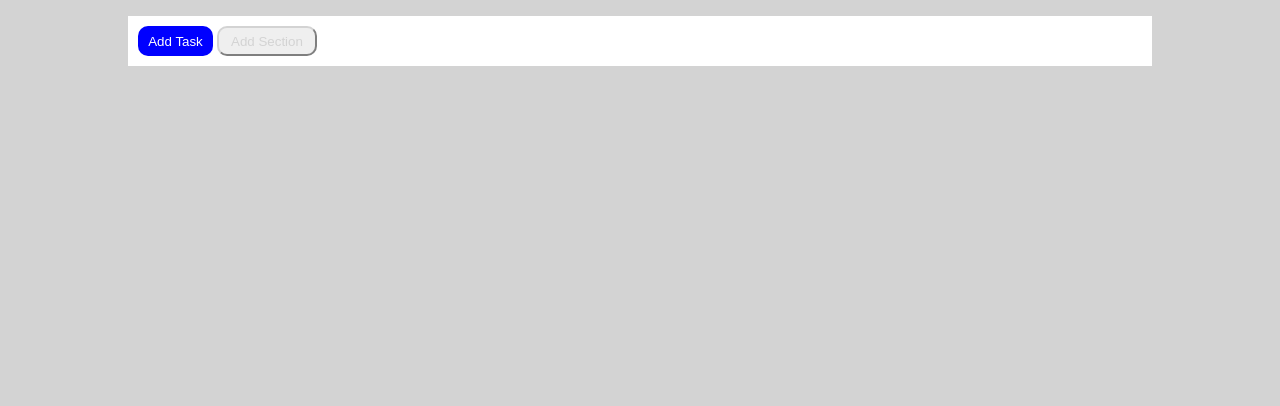
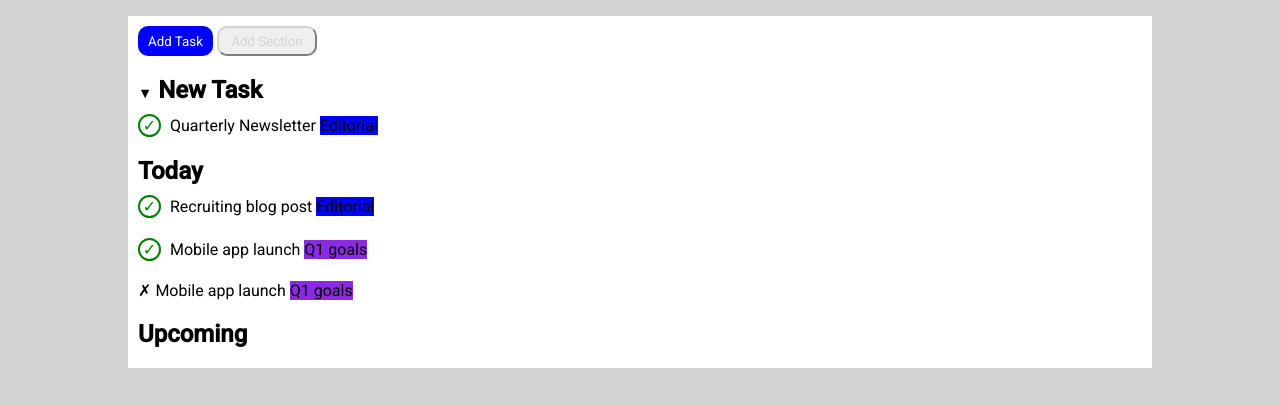
Before and after one commit to mirkosorrentino/html-css-toboolist, a plain HTML site: page index.html in a window 1280 px wide. Shown: the part 84-490 px from the top of the page. Drawn offline with Linux system fonts and the light colour scheme.

Commit message:
Add: half of list section

```diff
--- a/css/style.css
+++ b/css/style.css
@@ -3,12 +3,12 @@
     margin: 0;
     padding: 0;
     box-sizing: border-box;
+    font-family: roboto, sans-serif;
 }
 
 /* COMMON */
 body {
     background-color: lightgray;
-    font-family: roboto, sans-serif;
 }
 
 /* HEADER */
@@ -61,4 +61,50 @@ nav {
     width: 100px;
 }
 
-/* list-style-type */
+/* LIST SECTION */
+
+.list {
+    background-color: white;
+    list-style-type: none;
+    padding: 10px;
+}
+
+.triangle {
+    font-size: 0.9rem;
+}
+
+.list-titles {
+    margin-bottom: 10px;
+}
+
+.check {
+    border: 2px solid green;
+    width: 23px;
+    height: 23px;
+    display: inline-block;
+    text-align: center;
+    border-radius: 50%;
+    color: green;
+    margin-right: 5px;
+}
+
+.cross
+
+.tag {
+    border-radius: 1.4rem;
+    padding: 0.5rem;
+    color: white;
+    font-size: 0.8rem;
+}
+
+.editorial {
+    background-color: blue;
+}
+
+.q1-goals {
+    background-color: blueviolet;
+}
+
+.goals {
+    margin-bottom: 20px;
+}
--- a/index.html
+++ b/index.html
@@ -30,6 +30,21 @@
     <!-- end navigation section -->
 
     <!-- list section -->
+    <ul class="list">
+        <li>
+            <h2 class="list-titles"><span class="triangle">&#9660;</span> New Task</h2>
+            <div class="goals"><span class="symbols check">&check;</span> Quarterly Newsletter <span class="editorial tag">Editorial</span></div>
+        </li>
+        <li>
+            <h2 class="list-titles">Today</h2>
+            <div class="goals"><span class="symbols check">&check;</span> Recruiting blog post <span class="editorial tag">Editorial</span></div>
+            <div class="goals"><span class="symbols check">&check;</span> Mobile app launch <span class="q1-goals tag">Q1 goals</span></div>
+            <div class="goals"><span class="symbols cross">&cross;</span> Mobile app launch <span class="q1-goals tag">Q1 goals</span></div>
+        </li>
+        <li>
+            <h2 class="list-titles">Upcoming</h2>
+        </li>
+    </ul>
     <!-- end list section -->
 
     </main>
```
